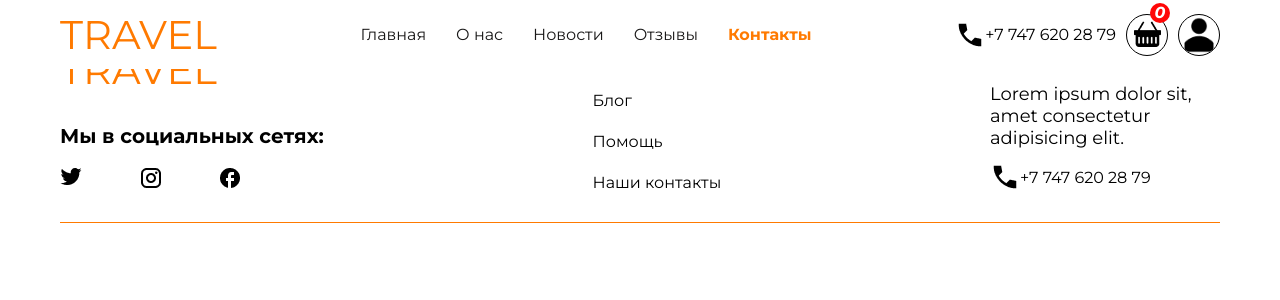
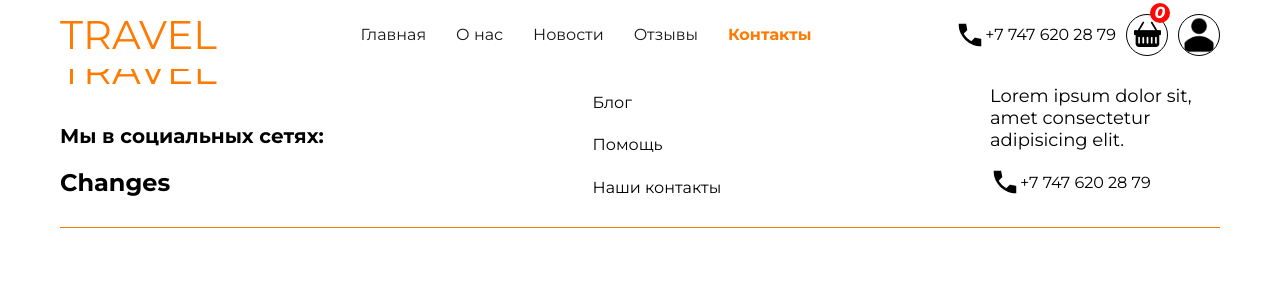
Before and after one commit to KuatBakyt/travelsProject, a React (Create React App) app in the folder travel-app/: page /contacts in a window 1280 px wide. Shown: the top 300 px of the page. Built offline with nearby package versions, Linux system fonts and the light colour scheme.

Commit message:
footer changed

```diff
--- a/travel-app/src/components/Footer/Footer.jsx
+++ b/travel-app/src/components/Footer/Footer.jsx
@@ -11,9 +11,10 @@ function Footer() {
                         <div>
                             <h5>Мы в социальных сетях:</h5>
                             <div className='social-sets'>
-                                <a href="#"><img src="../img/twitter.png" alt="twitter" /></a>
+                                {/* <a href="#"><img src="../img/twitter.png" alt="twitter" /></a>
                                 <a href="#"><img src="../img/insta.png" alt="insta" /></a>
-                                <a href="#"> <img src="../img/facebook.png" alt="facebook" /></a>
+                                <a href="#"> <img src="../img/facebook.png" alt="facebook" /></a> */}
+                                <h2>Changes</h2>
                             </div>
                         </div>
                     </div>
```
